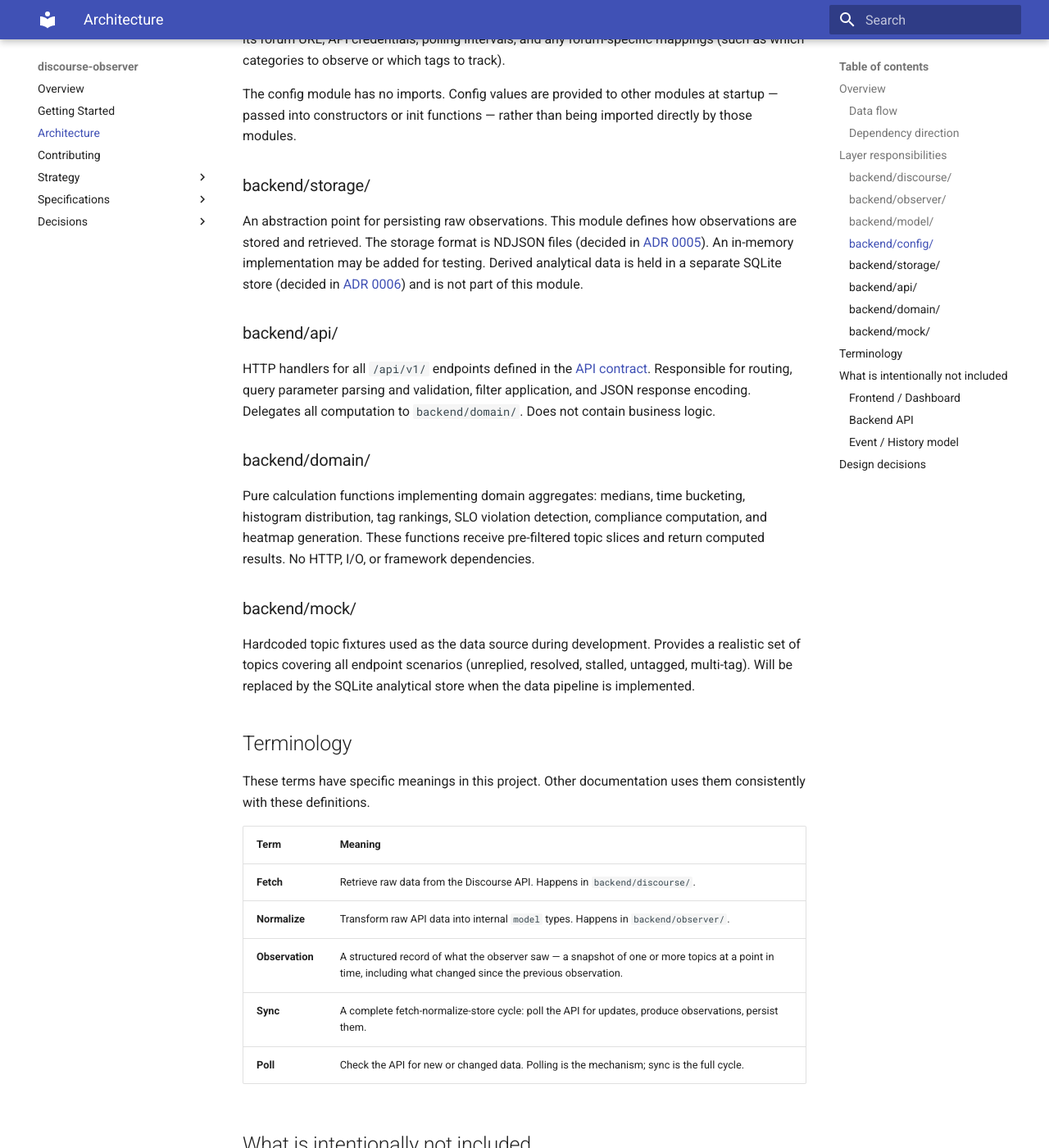
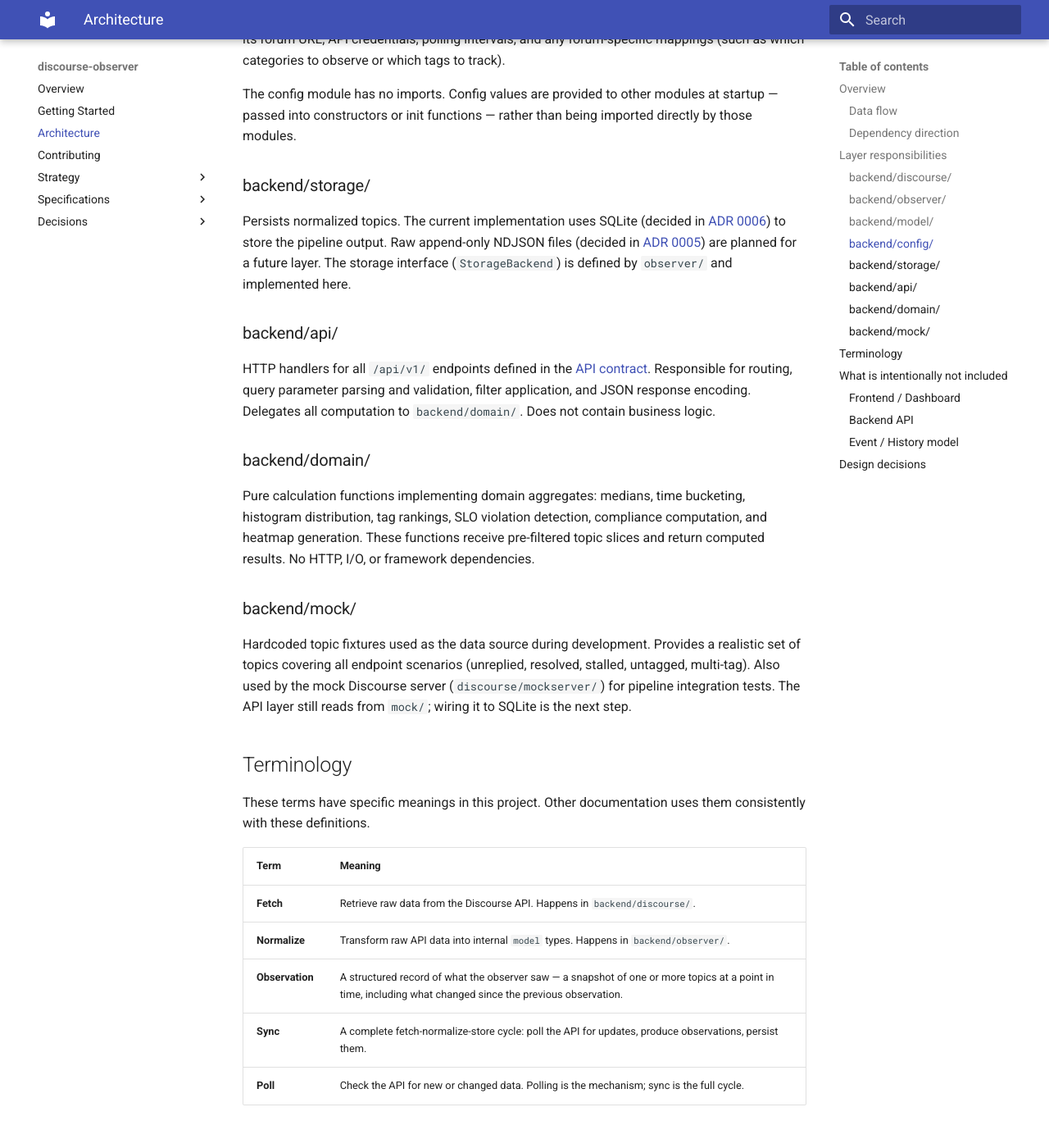
Before and after one commit to MorganDigitalAsyncTransparency/community, an MkDocs documentation site: the page built from discourse-observer/ARCHITECTURE.md, in a window 1280 px wide and 1400 px high, scrolled down 2294 px. Shown: the whole window at 82% size. Built offline with MkDocs 1.6.1 and Material for MkDocs 9.7.7, drawn with Linux system fonts in a browser that asks for light colours; some of the changed text lies outside the part shown.

Commit message:
Update docs to reflect implemented data pipeline
Update ARCHITECTURE.md, README.md, CLAUDE.md, and module READMEs to
reflect that the data pipeline (fetch, observe, store) is now
implemented. Clarify that the API layer still reads from mock data
and that wiring it to SQLite is the next step.

Co-Authored-By: Claude Opus 4.6 (1M context) <noreply@anthropic.com>

```diff
--- a/discourse-observer/ARCHITECTURE.md
+++ b/discourse-observer/ARCHITECTURE.md
@@ -83,7 +83,7 @@ The config module has no imports. Config values are provided to other modules at
 
 ### backend/storage/
 
-An abstraction point for persisting raw observations. This module defines how observations are stored and retrieved. The storage format is NDJSON files (decided in [ADR 0005](docs/decisions/0005-storage-format.md)). An in-memory implementation may be added for testing. Derived analytical data is held in a separate SQLite store (decided in [ADR 0006](docs/decisions/0006-analytical-storage.md)) and is not part of this module.
+Persists normalized topics. The current implementation uses SQLite (decided in [ADR 0006](docs/decisions/0006-analytical-storage.md)) to store the pipeline output. Raw append-only NDJSON files (decided in [ADR 0005](docs/decisions/0005-storage-format.md)) are planned for a future layer. The storage interface (`StorageBackend`) is defined by `observer/` and implemented here.
 
 ### backend/api/
 
@@ -95,7 +95,7 @@ Pure calculation functions implementing domain aggregates: medians, time bucketi
 
 ### backend/mock/
 
-Hardcoded topic fixtures used as the data source during development. Provides a realistic set of topics covering all endpoint scenarios (unreplied, resolved, stalled, untagged, multi-tag). Will be replaced by the SQLite analytical store when the data pipeline is implemented.
+Hardcoded topic fixtures used as the data source during development. Provides a realistic set of topics covering all endpoint scenarios (unreplied, resolved, stalled, untagged, multi-tag). Also used by the mock Discourse server (`discourse/mockserver/`) for pipeline integration tests. The API layer still reads from `mock/`; wiring it to SQLite is the next step.
 
 ## Terminology
 
@@ -119,7 +119,7 @@ A React/TypeScript frontend exists in `frontend/` and renders a multi-page dashb
 
 The API contract is specified in [specs/api/api-contract.md](specs/api/api-contract.md). It defines domain aggregate endpoints that serve pre-computed data to the frontend and future consumers (MCP servers, CLI tools). The responsibility model — why the backend computes aggregates rather than serving raw data — is recorded in [ADR 0012](docs/decisions/0012-api-responsibility-model.md).
 
-The API is implemented in `backend/api/` with domain calculations in `backend/domain/`. It currently serves mock data from `backend/mock/`. When the data pipeline is complete, the mock data source will be replaced by queries against the SQLite analytical store ([ADR 0006](docs/decisions/0006-analytical-storage.md)).
+The API is implemented in `backend/api/` with domain calculations in `backend/domain/`. It currently serves mock data from `backend/mock/`. The data pipeline (fetch → observe → store) is implemented and tested, but the API layer has not yet been wired to read from SQLite. That integration is the next step.
 
 ### Event / History model
 
```
Also changed, not shown: discourse-observer/CLAUDE.md (+1 -1 lines), discourse-observer/README.md (+1 -1 lines), discourse-observer/backend/discourse/README.md (+6 -1 lines), discourse-observer/backend/observer/README.md (+4 -0 lines), discourse-observer/backend/storage/README.md (+3 -5 lines).
